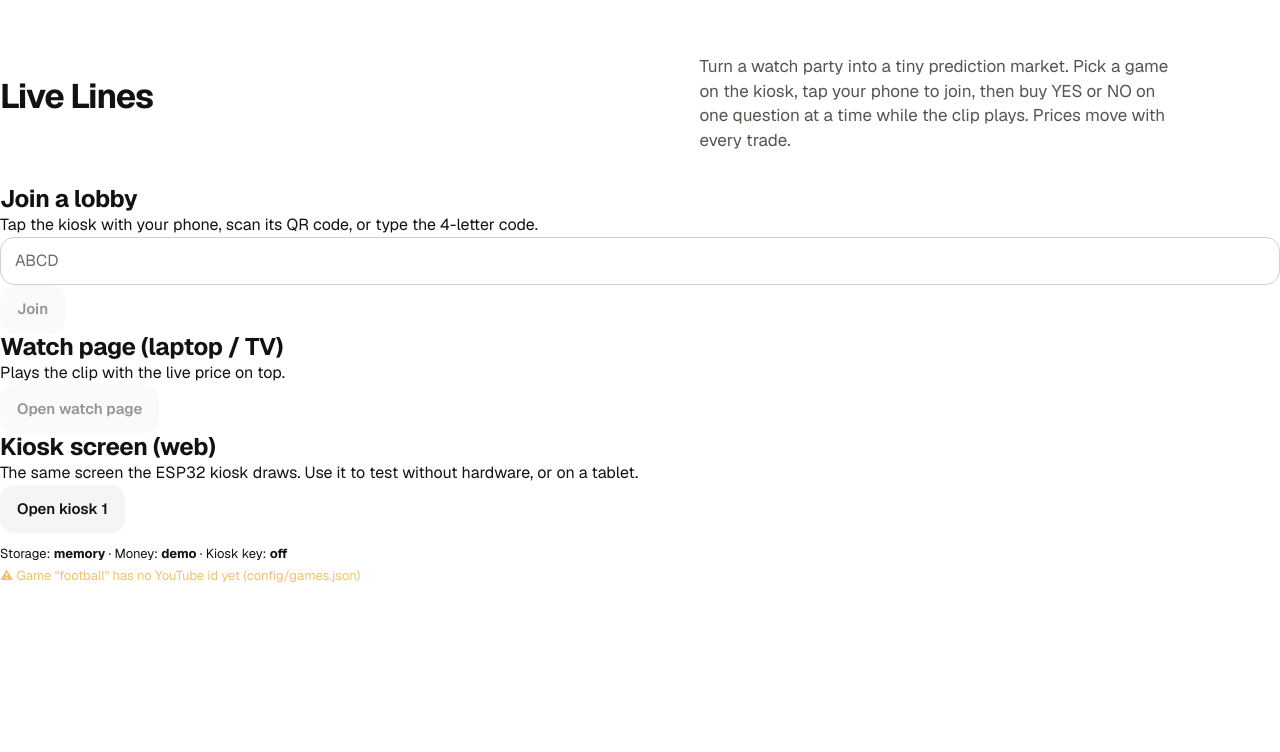
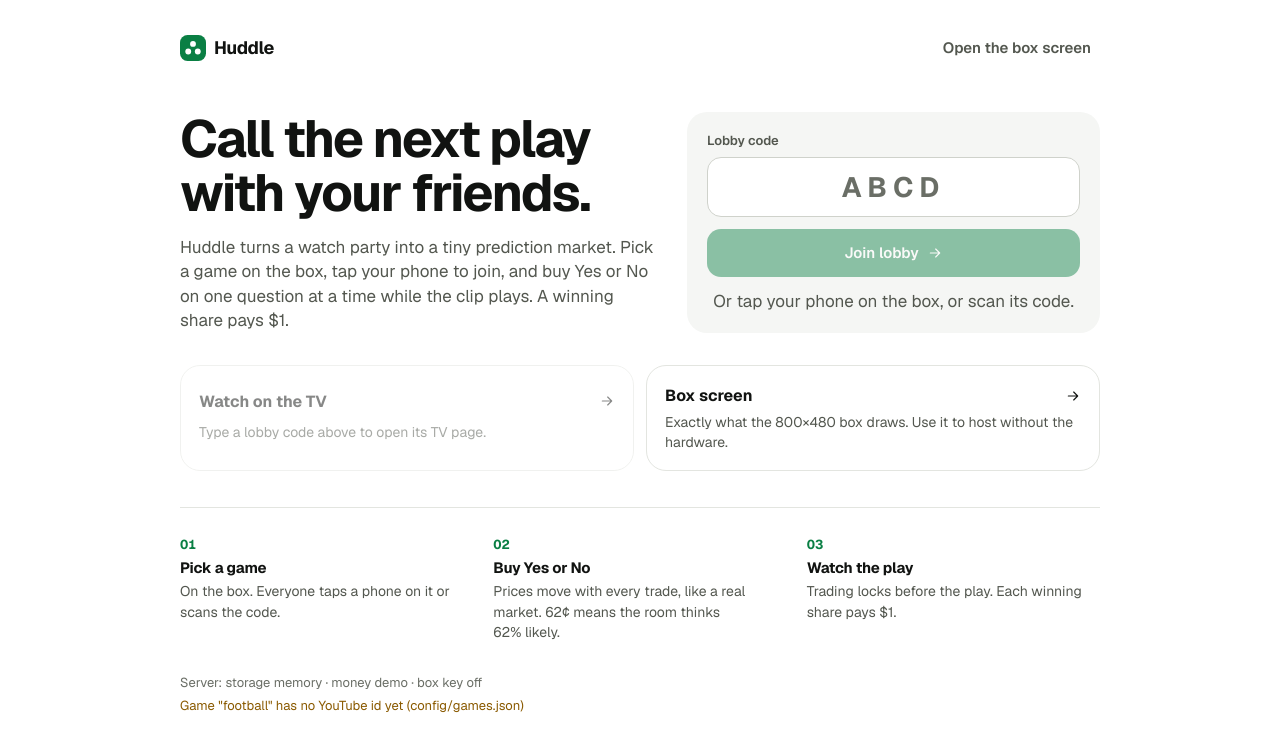
Before and after one commit to DevDoesstuf/UBC, a Next.js app in the folder web/: page / in a window 1280 px wide. Shown: the top 752 px of the page. Built offline with nearby package versions, Linux system fonts and the light colour scheme.

Commit message:
Home: Huddle landing with join by code, TV and box links

```diff
--- a/web/app/page.tsx
+++ b/web/app/page.tsx
@@ -1,6 +1,7 @@
 "use client";
 import { useState } from "react";
 import { api, usePoll, useQueryParam } from "@/components/client";
+import { Icon, Wordmark } from "@/components/ui";
 
 type Health = {
   storage: string;
@@ -16,58 +17,82 @@ export default function Home() {
   const clean = code.toUpperCase().replace(/[^A-Z]/g, "").slice(0, 6);
 
   return (
-    <main className="wrap wide">
-      <div className="home-hero">
-        <h1 style={{ fontSize: 34 }}>Live Lines</h1>
-        <p>
-          Turn a watch party into a tiny prediction market. Pick a game on the kiosk, tap your phone to join, then buy
-          YES or NO on one question at a time while the clip plays. Prices move with every trade.
-        </p>
+    <main className="home" id="main">
+      <div className="home-top">
+        <Wordmark size={26} />
+        <a className="btn btn-text" href="/kiosk?id=1">Open the box screen</a>
       </div>
 
       {noKiosk && (
-        <div className="banner info">Kiosk {noKiosk} has no game running yet. Pick a game on the kiosk screen first, then tap again.</div>
+        <div className="banner" role="status">Box {noKiosk} has no game running yet. Pick a game on its screen first, then tap again.</div>
       )}
 
-      <div className="links">
-        <div className="card stack">
-          <h2>Join a lobby</h2>
-          <div className="dim">Tap the kiosk with your phone, scan its QR code, or type the 4-letter code.</div>
-          <div className="row">
-            <input className="grow" value={code} onChange={(e) => setCode(e.target.value)} placeholder="ABCD" aria-label="Lobby code" autoCapitalize="characters" />
-            <a className="btn btn-primary" href={clean ? `/l/${clean}` : undefined} aria-disabled={!clean}>Join</a>
-          </div>
+      <section className="home-hero">
+        <div>
+          <h1>Call the next play with your friends.</h1>
+          <p>Huddle turns a watch party into a tiny prediction market. Pick a game on the box, tap your phone to join, and buy Yes or No on one question at a time while the clip plays. A winning share pays $1.</p>
         </div>
-        <div className="card stack">
-          <h2>Watch page (laptop / TV)</h2>
-          <div className="dim">Plays the clip with the live price on top.</div>
-          <div className="row">
-            <a className="btn" href={clean ? `/watch/${clean}` : undefined} aria-disabled={!clean}>Open watch page{clean ? ` for ${clean}` : ""}</a>
-          </div>
-        </div>
-        <div className="card stack">
-          <h2>Kiosk screen (web)</h2>
-          <div className="dim">The same screen the ESP32 kiosk draws. Use it to test without hardware, or on a tablet.</div>
-          <div className="row">
-            <a className="btn" href="/kiosk?id=1">Open kiosk 1</a>
-          </div>
-        </div>
+        <form
+          className="home-join"
+          onSubmit={(e) => {
+            e.preventDefault();
+            if (clean) window.location.href = `/l/${clean}`;
+          }}
+        >
+          <label className="field" htmlFor="code">
+            Lobby code
+            <input
+              id="code"
+              name="lobby-code"
+              className="code-in"
+              value={code}
+              onChange={(e) => setCode(e.target.value)}
+              placeholder="ABCD"
+              autoCapitalize="characters"
+              autoComplete="off"
+              spellCheck={false}
+              inputMode="text"
+              maxLength={6}
+            />
+          </label>
+          <button className="btn-green btn-block" disabled={!clean}>
+            Join {clean || "lobby"} <Icon name="arrow-right" size={16} />
+          </button>
+          <p className="hint" style={{ marginTop: 0, textAlign: "center" }}>Or tap your phone on the box, or scan its code.</p>
+        </form>
+      </section>
+
+      <div className="home-links">
+        <a className="home-link" href={clean ? `/watch/${clean}` : undefined} aria-disabled={!clean}>
+          <span className="t">Watch on the TV {clean ? clean : ""} <Icon name="arrow-right" size={16} /></span>
+          <span className="d">{clean ? "Plays the clip with the live price, the countdown and the leaderboard." : "Type a lobby code above to open its TV page."}</span>
+        </a>
+        <a className="home-link" href="/kiosk?id=1">
+          <span className="t">Box screen <Icon name="arrow-right" size={16} /></span>
+          <span className="d">Exactly what the 800×480 box draws. Use it to host without the hardware.</span>
+        </a>
       </div>
 
-      <div className="card small dim" style={{ marginTop: 12 }}>
+      <div className="how">
+        <div><span className="n">01</span><h3>Pick a game</h3><p>On the box. Everyone taps a phone on it or scans the code.</p></div>
+        <div><span className="n">02</span><h3>Buy Yes or No</h3><p>Prices move with every trade, like a real market. 62¢ means the room thinks 62% likely.</p></div>
+        <div><span className="n">03</span><h3>Watch the play</h3><p>Trading locks before the play. Each winning share pays $1.</p></div>
+      </div>
+
+      <div className="health" role="status">
         {health ? (
           <>
             <div>
-              Storage: <b>{health.storage}</b> · Money: <b>{health.money.mode}</b>
-              {health.money.mode === "coinbase" && <> ({health.money.realMoney ? "REAL money" : "sandbox"}, payouts {health.money.payouts})</>}
-              {" "}· Kiosk key: <b>{health.kioskKey ? "on" : "off"}</b>
+              Server: storage {health.storage} · money {health.money.mode}
+              {health.money.mode === "coinbase" && <> ({health.money.realMoney ? "real money" : "test mode"}, payouts {health.money.payouts})</>}
+              {" "}· box key {health.kioskKey ? "on" : "off"}
             </div>
             {health.warnings.map((w) => (
-              <div key={w} style={{ color: "#f0c36b", marginTop: 4 }}>⚠ {w}</div>
+              <div key={w} className="warn">{w}</div>
             ))}
           </>
         ) : (
-          "Checking server…"
+          "Checking the server…"
         )}
       </div>
     </main>
```
